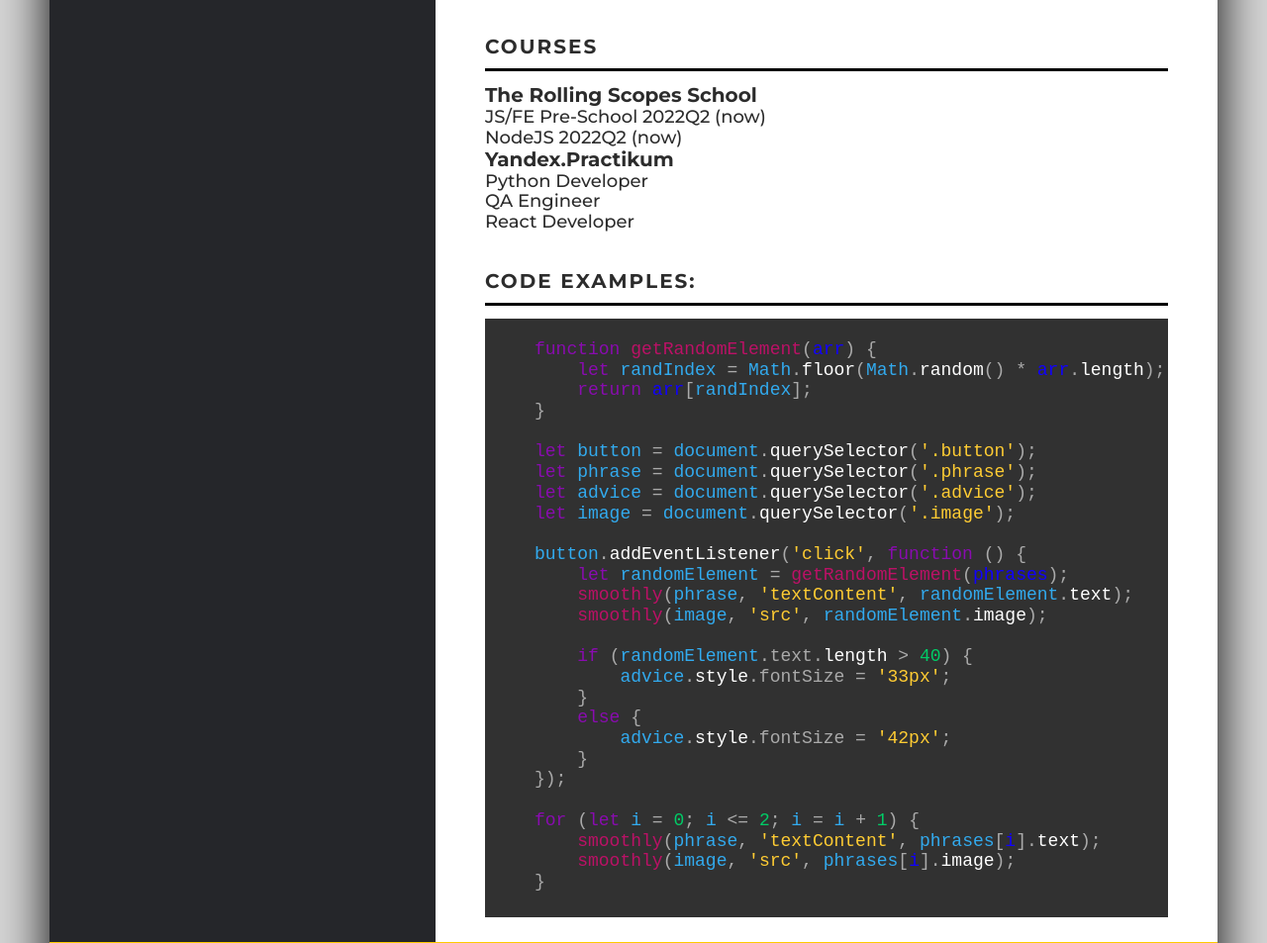
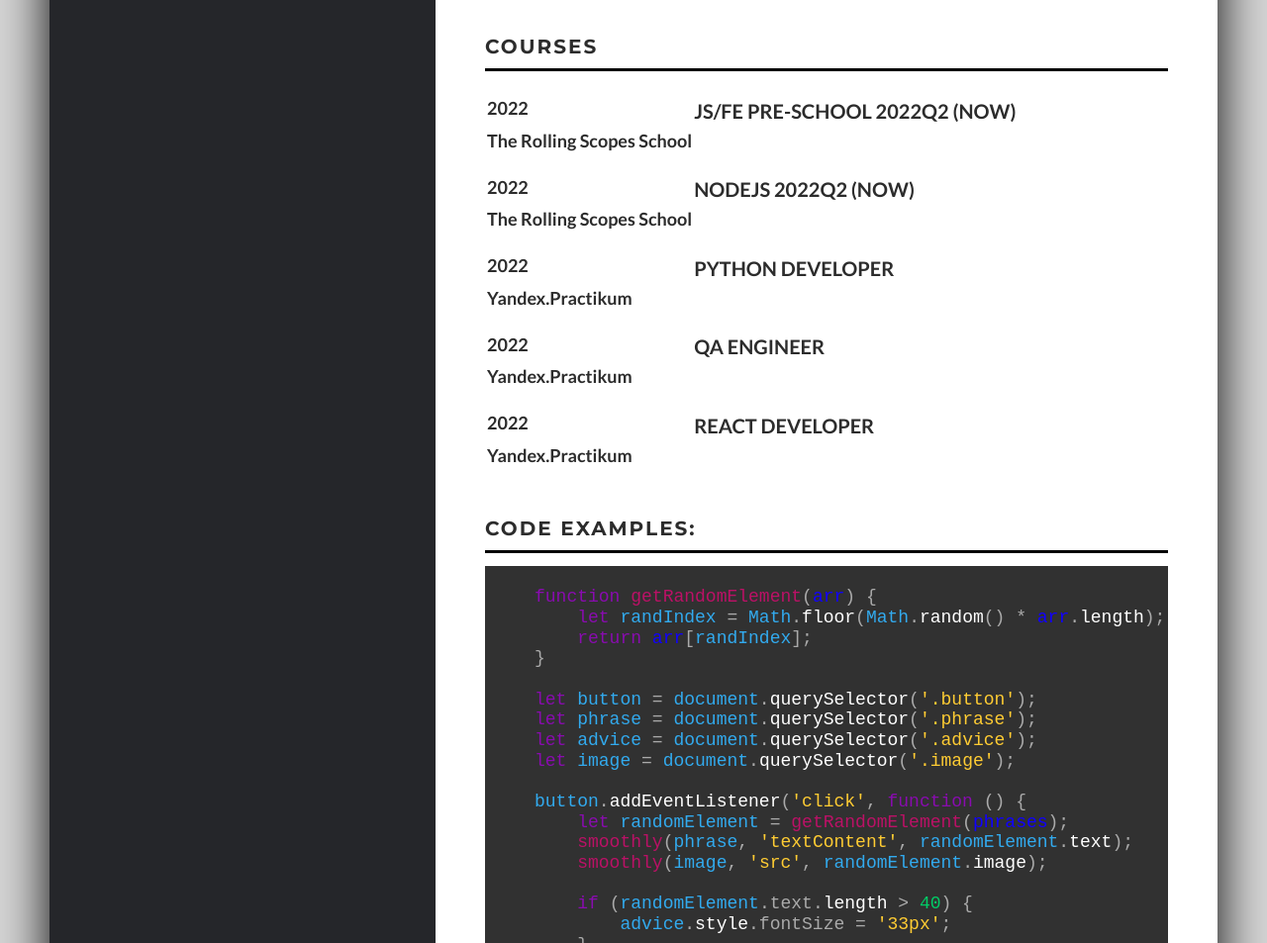
Before and after one commit to dhusser/rsschool-cv, a plain HTML site: page index.html in a window 1280 px wide. Shown: the part 1760-2713 px from the top of the page at 99% size. Drawn offline with Linux system fonts and the light colour scheme.

Commit message:
refactor: change structure of the project

```diff
--- a/index.html
+++ b/index.html
@@ -66,7 +66,7 @@
           </dd>
           <dt class="dt-contacts">Telegram:</dt>
           <dd class="dd-contacts">
-            <a href="mailto:gusser.denis@gmail.com" target="_blank" class="icon icon-telegram"> contact me by
+            <a href="tg://resolve?domain=dhusser" target="_blank" class="icon icon-telegram"> contact me by
               telegram</a>
           </dd>
         </dl>
@@ -101,7 +101,7 @@
     <div class="container">
       <section class="section">
         <h2 class="section-title" id="work">WORK EXPERIENCE</h2>
-        <table class="table lato">
+        <table class="table">
           <tr>
             <td class="td">
               <p class="semibold">2018 — Present</p>
@@ -186,20 +186,62 @@
       </section>
       <section class="section">
         <h2 class="section-title" id="courses">Courses</h2>
-        <dl>
-          <dt class="courses-title">The Rolling Scopes School</dt>
-          <dd class="courses-description">JS/FE Pre-School 2022Q2 (now)</dd>
-          <dd class="courses-description">NodeJS 2022Q2 (now)</dd>
-          <dt class="courses-title">Yandex.Practikum</dt>
-          <dd class="courses-description">Python Developer</dd>
-          <dd class="courses-description">QA Engineer</dd>
-          <dd class="courses-description">React Developer</dd>
-        </dl>
+        <table class="table">
+          <tr>
+            <td class="td">
+              <p class="semibold">2022</p>
+              <p class="semibold">The Rolling Scopes School</p>
+            </td>
+            <td class="td">
+              <h2>JS/FE Pre-School 2022Q2 (now)</h2>
+              <p></p>
+            </td>
+          </tr>
+          <tr>
+            <td class="td">
+              <p class="semibold">2022</p>
+              <p class="semibold">The Rolling Scopes School</p>
+            </td>
+            <td class="td">
+              <h2>NodeJS 2022Q2 (now)</h2>
+              <p></p>
+            </td>
+          </tr>
+          <tr>
+            <td class="td">
+              <p class="semibold">2022</p>
+              <p class="semibold">Yandex.Practikum</p>
+            </td>
+            <td class="td">
+              <h2>Python Developer</h2>
+              <p></p>
+            </td>
+          </tr>
+          <tr>
+            <td class="td">
+              <p class="semibold">2022</p>
+              <p class="semibold">Yandex.Practikum</p>
+            </td>
+            <td class="td">
+              <h2>QA Engineer</h2>
+              <p></p>
+            </td>
+          </tr>
+          <tr>
+            <td class="td">
+              <p class="semibold">2022</p>
+              <p class="semibold">Yandex.Practikum</p>
+            </td>
+            <td class="td">
+              <h2>React Developer</h2>
+              <p></p>
+            </td>
+          </tr>
+        </table>
       </section>
       <section class="section">
         <h2 class="section-title" id="code">Code examples:</h2>
-        <code class="code">
-          <div class="js-code">
+        <code class="js-code">
           <span class="js-function">function</span> <span class="js-title">getRandomElement</span>(<span class="js-params">arr</span>) {
           &nbsp;&nbsp;&nbsp;&nbsp;<span class="js-keyword">let</span> <span class="js-var">randIndex</span> = <span class="js-built-in">Math</span>.<span class="js-method">floor</span>(<span class="js-built-in">Math</span>.<span class="js-method">random</span>() * <span class="js-params">arr</span>.<span class="js-method">length</span>);
           &nbsp;&nbsp;&nbsp;&nbsp;<span class="js-keyword">return</span> <span class="js-params">arr</span>[<span class="js-var">randIndex</span>];
@@ -227,7 +269,6 @@
           &nbsp;&nbsp;&nbsp;&nbsp;<span class="js-title">smoothly</span>(<span class="js-var">phrase</span>, <span class="js-string">'textContent'</span>, <span class="js-var">phrases</span>[<span class="js-params">i</span>].<span class="js-method">text</span>);
           &nbsp;&nbsp;&nbsp;&nbsp;<span class="js-title">smoothly</span>(<span class="js-var">image</span>, <span class="js-string">'src'</span>, <span class="js-var">phrases</span>[<span class="js-params">i</span>].<span class="js-method">image</span>);
           }
-          </div>
         </code>
       </section>
     </div>
```
Lines whose indentation alone changed are shown as unchanged.
